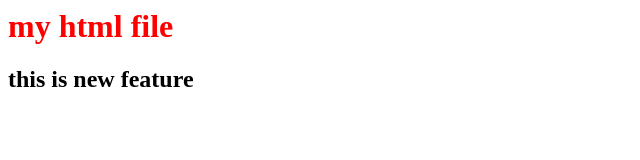
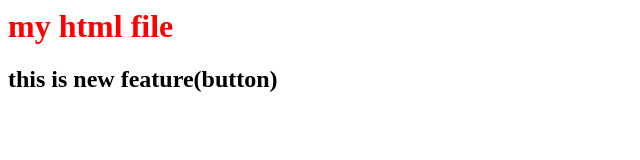
Before and after one commit to ganeshdhonde2001/localrepo, a plain HTML site: page index.html in a window 1280 px wide. Shown: the whole page, without its empty margins (0-640 px from the left). Drawn offline with Linux system fonts and the light colour scheme.

```diff
--- a/index.html
+++ b/index.html
@@ -1,3 +1,3 @@
 <link rel="stylesheet" href="style.css">
 <h1>my html file</h1>
-<h2>this is new feature</h2>
+<h2>this is new feature(button)</h2>
```
